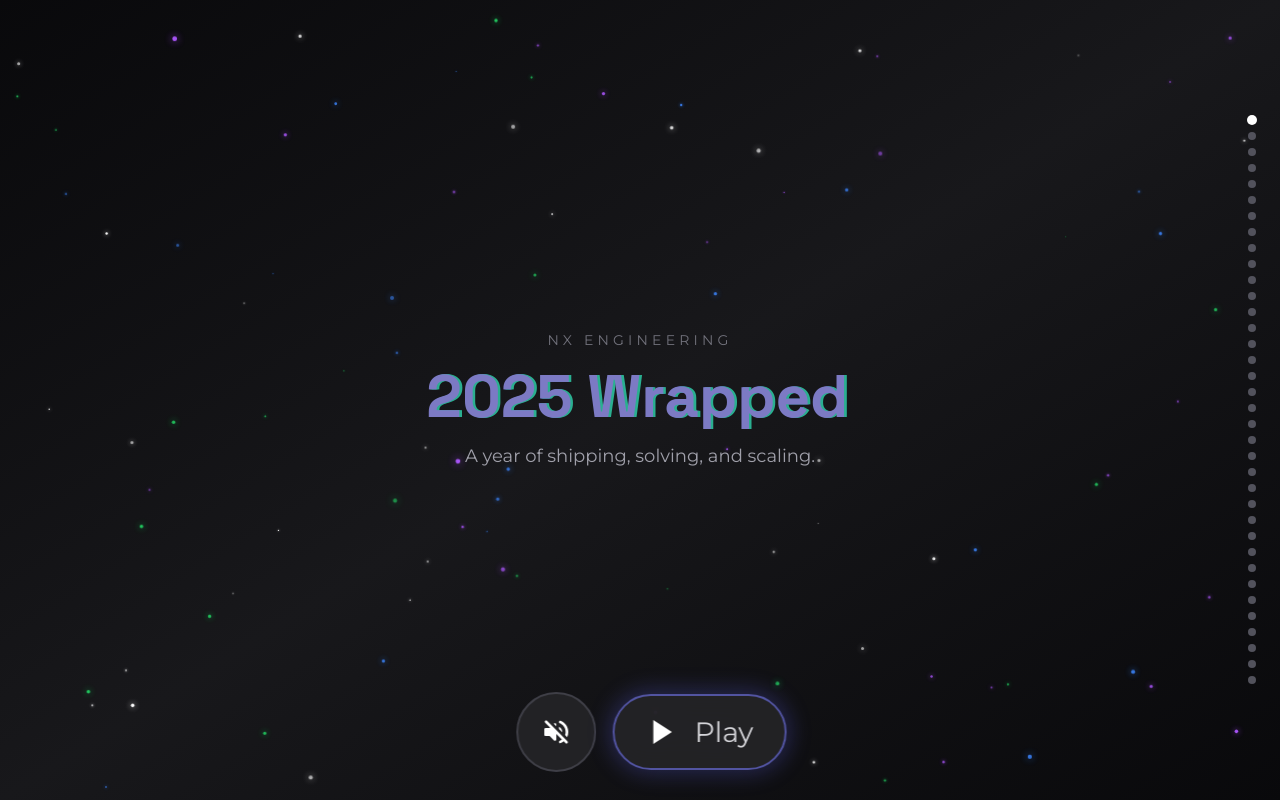
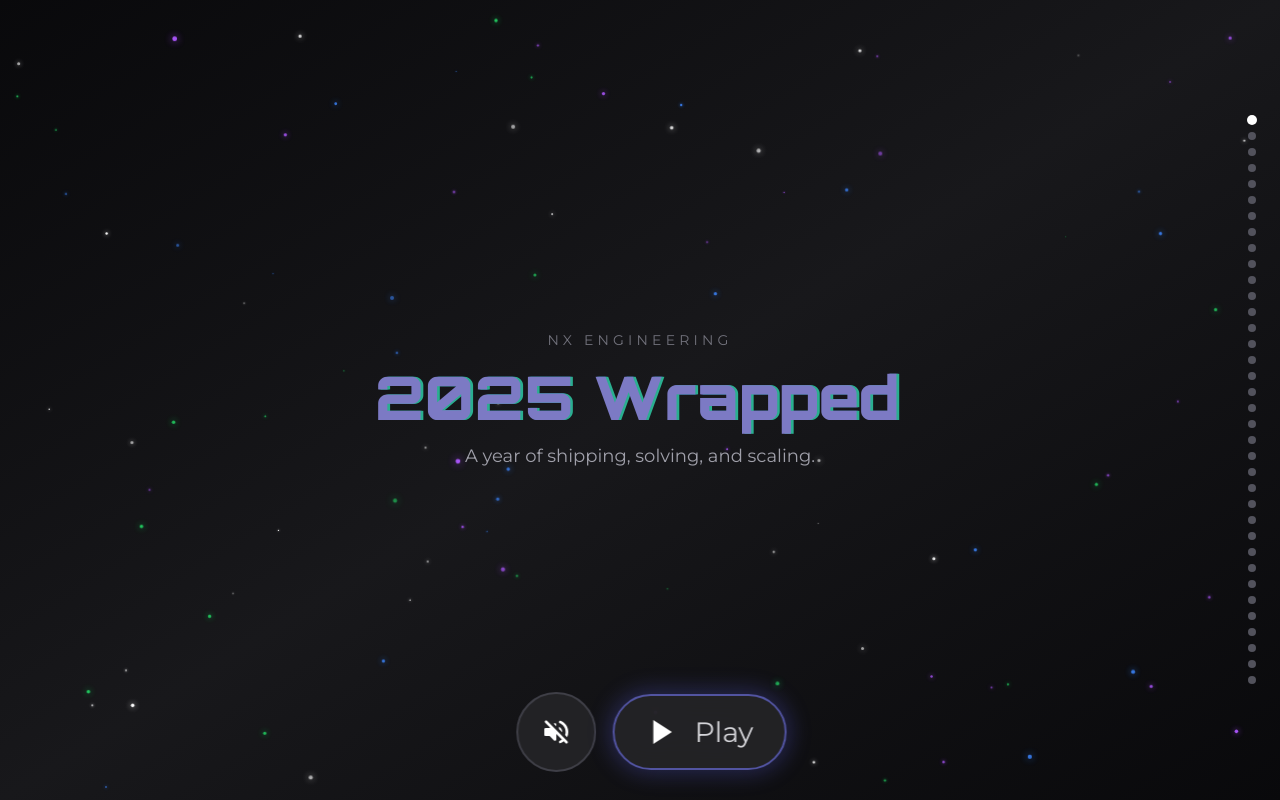
Before and after one commit to jaysoo/eng-wrapped, a React (Vite) app: page /#0 in a window 1280 px wide. Built offline with nearby package versions, Linux system fonts and the light colour scheme.

Commit message:
feat: use Orbitron for titles

```diff
--- a/index.html
+++ b/index.html
@@ -6,7 +6,7 @@
     <meta name="viewport" content="width=device-width, initial-scale=1.0" />
     <link rel="preconnect" href="https://fonts.googleapis.com">
     <link rel="preconnect" href="https://fonts.gstatic.com" crossorigin>
-    <link href="https://fonts.googleapis.com/css2?family=Montserrat:wght@400;500;600;700;800;900&family=Space+Grotesk:wght@500;600;700&display=swap" rel="stylesheet">
+    <link href="https://fonts.googleapis.com/css2?family=Montserrat:wght@400;500;600;700;800;900&family=Orbitron:wght@500;600;700;800;900&display=swap" rel="stylesheet">
     <title>eng-wrapped</title>
   </head>
   <body>
--- a/src/index.css
+++ b/src/index.css
@@ -6,7 +6,7 @@
 }
 
 h1, h2, h3, .font-title {
-  font-family: 'Space Grotesk', sans-serif;
+  font-family: 'Orbitron', sans-serif;
 }
 
 @keyframes pulse-glow {
```
